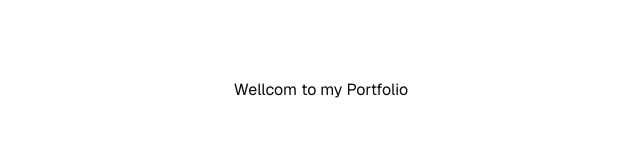
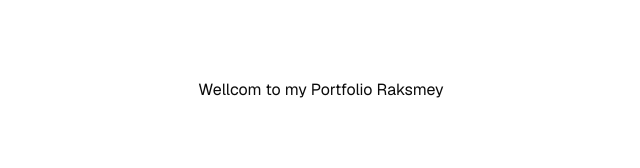
Before and after one commit to s-raksmey/raksmey, a Next.js app: page / in a window 1280 px wide. Shown: the top 168 px of the page, without its empty margins (319-959 px from the left). Built offline with nearby package versions, Linux system fonts and the light colour scheme.

Commit message:
feat: update page

```diff
--- a/app/page.tsx
+++ b/app/page.tsx
@@ -5,7 +5,7 @@ export default function Home() {
     <div className='grid grid-rows-[20px_1fr_20px] items-center justify-items-center min-h-screen p-8 pb-20 gap-16 sm:p-20 font-[family-name:var(--font-geist-sans)]'>
       <main>
         <div>
-          <h1>Wellcom to my Portfolio</h1>
+          <h1>Wellcom to my Portfolio Raksmey</h1>
         </div>
       </main>
     </div>
```
